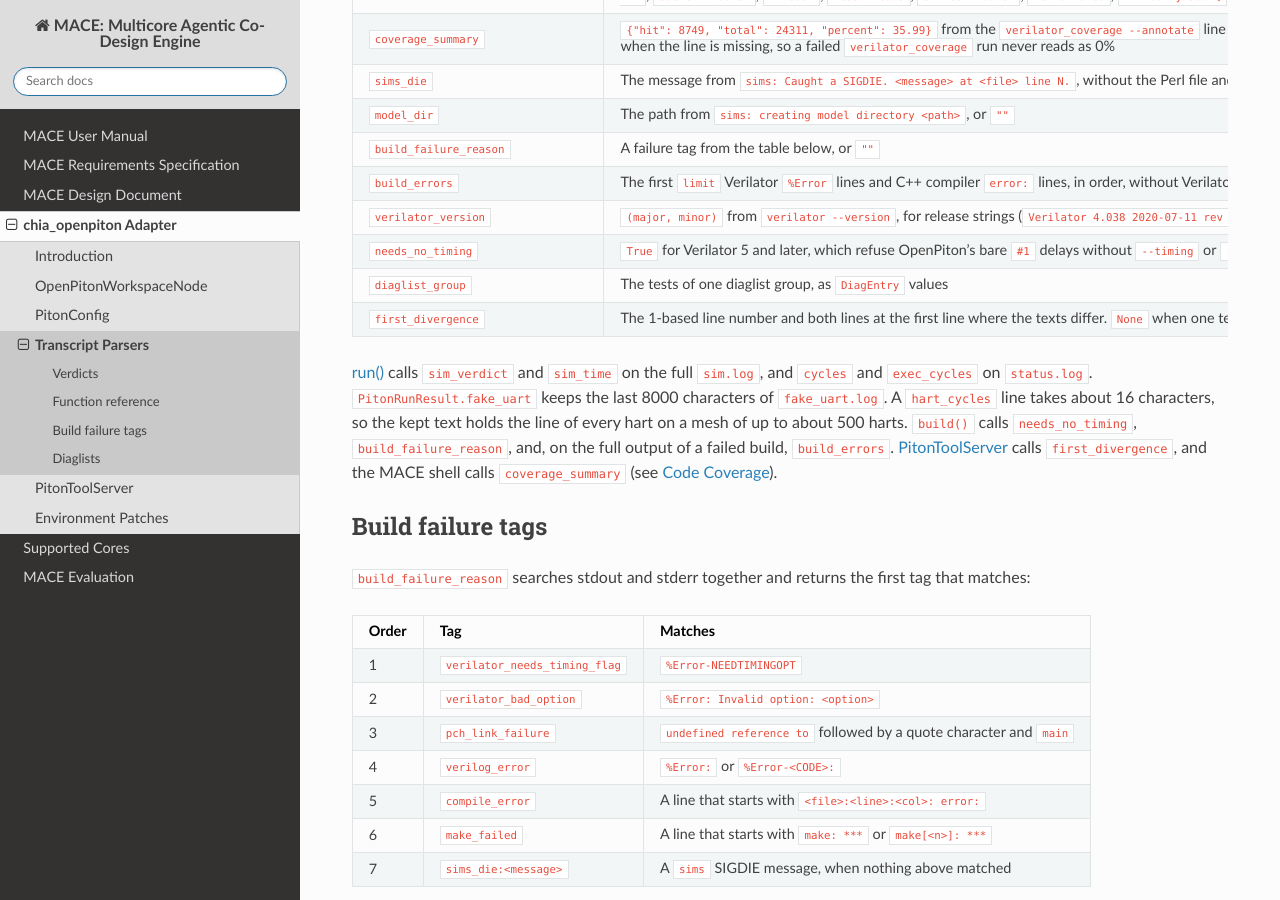
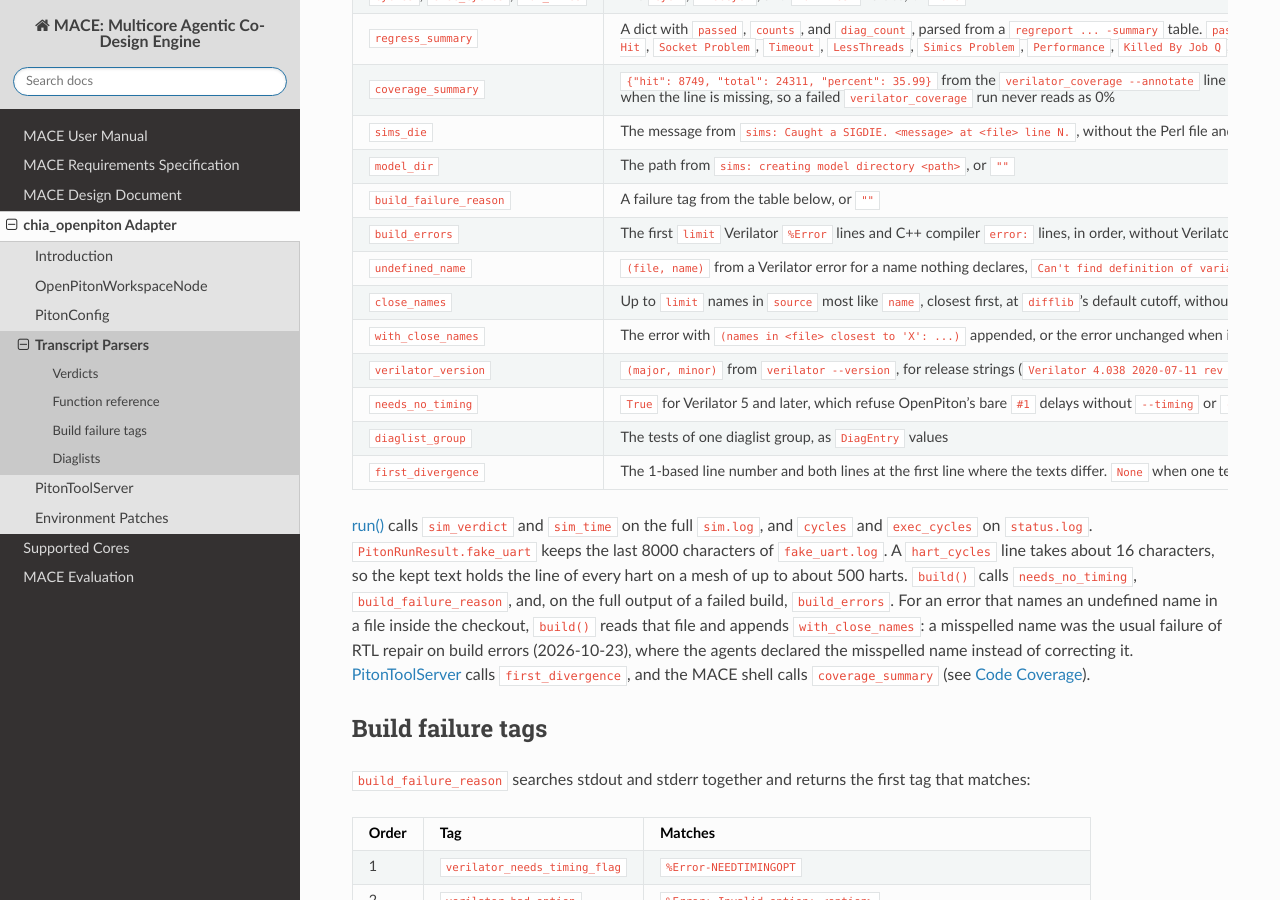
Before and after one commit to ranaumarnadeem/MACE, a Sphinx documentation site: the page built from docs/04_chia_openpiton/parsers.md, in a window 1280 px wide and 900 px high, scrolled down 1857 px. Built offline with Sphinx 7.4.7 and the Read the Docs theme 3.1.0, drawn with Linux system fonts in a browser that asks for light colours; some of the changed text lies outside the part shown.

Commit message:
docs: close names on undefined-name build errors

```diff
--- a/docs/04_chia_openpiton/parsers.md
+++ b/docs/04_chia_openpiton/parsers.md
@@ -49,6 +49,9 @@ sims_die(text: str) -> str
 model_dir(text: str) -> str
 build_failure_reason(stdout: str, stderr: str = "") -> str
 build_errors(stdout: str, stderr: str = "", limit: int = 20) -> tuple[str, ...]
+undefined_name(error: str) -> tuple[str, str] | None
+close_names(name: str, source: str, limit: int = 3) -> tuple[str, ...]
+with_close_names(error: str, source: str) -> str
 
 # Verilator
 verilator_version(text: str) -> tuple[int, int] | None
@@ -74,12 +77,15 @@ first_divergence(reference: str, actual: str) -> tuple[int, str, str] | None
 | `model_dir` | The path from `sims: creating model directory <path>`, or `""` |
 | `build_failure_reason` | A failure tag from the table below, or `""` |
 | `build_errors` | The first `limit` Verilator `%Error` lines and C++ compiler `error:` lines, in order, without Verilator's closing `Exiting due to N error(s)` line |
+| `undefined_name` | `(file, name)` from a Verilator error for a name nothing declares, `Can't find definition of variable: 'X'` or `Member 'X' not found in structure`, or `None`. Verilator 5.020 suggests no alternative for these |
+| `close_names` | Up to `limit` names in `source` most like `name`, closest first, at `difflib`'s default cutoff, without `name` itself |
+| `with_close_names` | The error with `(names in <file> closest to 'X': ...)` appended, or the error unchanged when it names no undefined name or no close name exists |
 | `verilator_version` | `(major, minor)` from `verilator --version`, for release strings (`Verilator 4.038 2020-07-11 rev ...`) and development builds (`Verilator 5.049 devel rev ...`), or `None` |
 | `needs_no_timing` | `True` for Verilator 5 and later, which refuse OpenPiton's bare `#1` delays without `--timing` or `--no-timing`. `False` for Verilator 4, which has no such flag, and for text it cannot parse |
 | `diaglist_group` | The tests of one diaglist group, as `DiagEntry` values |
 | `first_divergence` | The 1-based line number and both lines at the first line where the texts differ. `None` when one text is a line-for-line prefix of the other, which includes identical texts |
 
-[run()](workspace_node.md) calls `sim_verdict` and `sim_time` on the full `sim.log`, and `cycles` and `exec_cycles` on `status.log`. `PitonRunResult.fake_uart` keeps the last 8000 characters of `fake_uart.log`. A `hart_cycles` line takes about 16 characters, so the kept text holds the line of every hart on a mesh of up to about 500 harts. `build()` calls `needs_no_timing`, `build_failure_reason`, and, on the full output of a failed build, `build_errors`. [PitonToolServer](tool_server.md) calls `first_divergence`, and the MACE shell calls `coverage_summary` (see [Code Coverage](../01_mace_user/Code_Coverage.md)).
+[run()](workspace_node.md) calls `sim_verdict` and `sim_time` on the full `sim.log`, and `cycles` and `exec_cycles` on `status.log`. `PitonRunResult.fake_uart` keeps the last 8000 characters of `fake_uart.log`. A `hart_cycles` line takes about 16 characters, so the kept text holds the line of every hart on a mesh of up to about 500 harts. `build()` calls `needs_no_timing`, `build_failure_reason`, and, on the full output of a failed build, `build_errors`. For an error that names an undefined name in a file inside the checkout, `build()` reads that file and appends `with_close_names`: a misspelled name was the usual failure of RTL repair on build errors (2026-10-23), where the agents declared the misspelled name instead of correcting it. [PitonToolServer](tool_server.md) calls `first_divergence`, and the MACE shell calls `coverage_summary` (see [Code Coverage](../01_mace_user/Code_Coverage.md)).
 
 ## Build failure tags
 
```
Also changed, not shown: docs/04_chia_openpiton/workspace_node.md (+1 -1 lines).
